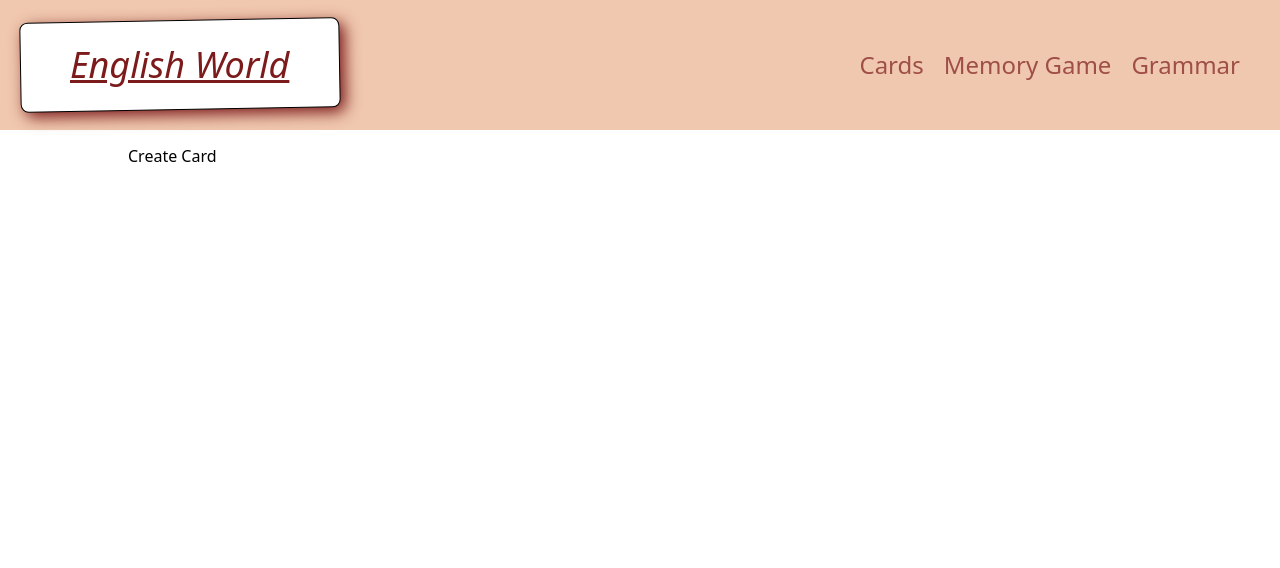
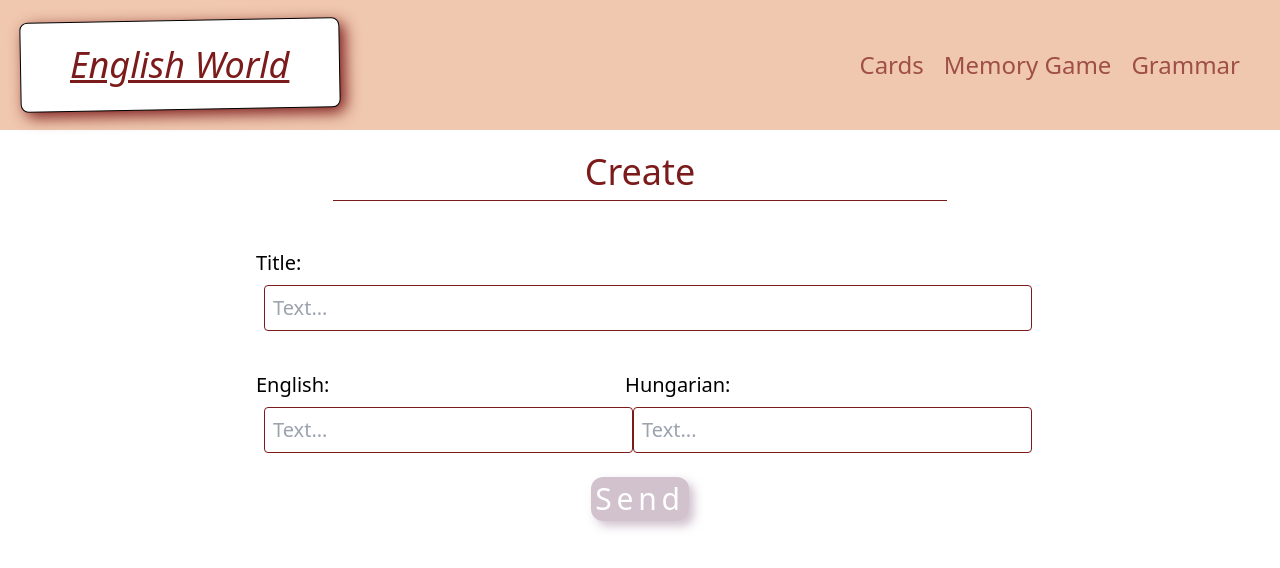
Before and after one commit to balazs21mate/English_world, a React (Create React App) app in the folder english_world_ui/: page /create in a window 1280 px wide. Shown: the top 568 px of the page. Built offline with nearby package versions, Linux system fonts and the light colour scheme; no server answers.

Commit message:
create PagesTitles.js and Form.js

```diff
--- a/english_world_ui/src/components/Navbar.js
+++ b/english_world_ui/src/components/Navbar.js
@@ -17,7 +17,7 @@ function Navbar(props){
 
     return(
         <div className="w-screen fixed top-0 z-10 p-5 flex flex-col text-secondary_color bg-primary">
-            <div className="flex justify-between ">
+            <div className="flex justify-between">
                 <Link to="/" className='w-[10rem] md:w-[15rem] lg:w-80'><div className={`text-lg md:text-4xl shadow-card flex justify-center items-center text-secondary_color w-full italic h-full bg-white lg:p-2 border-solid border underline decoration-black-solid border-black decoration-solid rounded-lg mb-8 -rotate-1`}><div className='rotate-1'>English World</div></div></Link>
                 <div className="hidden md:flex items-center text-2xl">
                     <Link to="/" className="mr-5 text-nav_menu hover:text-nav_menu_hover transition-colors" href="/">Cards</Link>
--- /dev/null
+++ b/english_world_ui/src/components/pages/PagesTitle.js
@@ -0,0 +1,12 @@
+import React from 'react'
+
+function PagesTitle({title}){
+    return(
+        <div className='w-full flex flex-col mt-2 items-center'>
+            <h1 className='text-4xl font-light mb-2 text-secondary_color'>{title}</h1>
+            <hr className='w-[80%] mb-12 border-b-solid border-secondary_color'></hr>
+        </div>
+    )
+}
+
+export default PagesTitle
--- a/english_world_ui/src/components/pages/cards/Cards.js
+++ b/english_world_ui/src/components/pages/cards/Cards.js
@@ -4,6 +4,7 @@ import SearchBar from './SearchBar';
 
 import {FetchContext} from '../../context/Fetch';
 import { Link } from 'react-router-dom';
+import PagesTitle from '../PagesTitle';
 
 function Cards(){
     const {wordsList} = useContext(FetchContext);
@@ -16,8 +17,7 @@ function Cards(){
     return(
         <div className="flex flex-col items-center">
           <Link to='/create' className="text-sm self-end mr-8 text-secondary_color border-b border-secondary_color">Create new cards</Link>
-          <h1 className='text-4xl font-light my-2 text-secondary_color'>Study Cards</h1>
-          <hr className='w-[60%] mb-2 border-b-solid border-secondary_color'></hr>
+          <PagesTitle title='Study Cards'/>
           <div className='w-full lg:w-[80%] flex flex-col lg:flex-row justify-around items-center lg:items-start'>
               <SearchBar set_card_item={setCardItem}/>
               <Card title={cardItem?.title} list={cardItem?.list}/>
--- a/english_world_ui/src/components/pages/create_cards/CreateCard.js
+++ b/english_world_ui/src/components/pages/create_cards/CreateCard.js
@@ -1,8 +1,13 @@
 import React from "react";
+import PagesTitle from '../PagesTitle';
+import Form from "./Form";
 
 function CreateCard() {
     return (
-        <div className="mx-auto w-[80%]">Create Card</div>
+        <div className="flex flex-col mx-auto w-[80%] lg:w-[60%]">
+            <PagesTitle title='Create'/>
+            <Form/>
+        </div>
     );
 }
 
--- /dev/null
+++ b/english_world_ui/src/components/pages/create_cards/Form.js
@@ -0,0 +1,54 @@
+import React, {useEffect, useState} from "react";
+
+function Form() {
+    const [title, setTitle] = useState('');
+    const [english, setEnglish] = useState('');
+    const [hungarian, setHungarian] = useState('');
+    const [createList, setCreateList] = useState([])
+
+    useEffect(()=>{
+        JSON.parse(localStorage.getItem('Items'))&&setCreateList(JSON.parse(localStorage.getItem('Items')));
+    }, [])
+
+    useEffect(()=>{
+        createList.length !== 0&&localStorage.setItem('Items', JSON.stringify(createList));
+    }, [createList])
+
+    const set_title = (event) => {
+        setTitle(event.target.value);
+    }
+    const set_english = (event) => {
+        setEnglish(event.target.value);
+    }
+    const set_hungarian = (event) => {
+        setHungarian(event.target.value);
+    }
+
+    const create_local_storage = () =>{
+        let Item = {
+            list: [{english: english,hungarian: hungarian}],
+            title: title
+        }
+
+        setCreateList(list =>[...list, Item]);
+    }
+
+    return (
+        <div className="flex flex-col">
+            <label className="text-xl">Title:
+                <input type='text' className="w-full ml-2 mt-2 border border-secondary_color rounded p-2" placeholder="Text..." onChange={set_title} value={title}/>
+            </label>
+            <div className="flex justify-around mt-10">
+                <label className="text-xl">English:
+                    <input type='text' className="w-full ml-2 mt-2 border border-secondary_color rounded p-2" placeholder="Text..." onChange={set_english} value={english}/>
+                </label>
+                <label className="text-xl">Hungarian:
+                    <input type='text' className="w-full ml-2 mt-2 border border-secondary_color rounded p-2" placeholder="Text..." onChange={set_hungarian} value={hungarian}/>
+                </label>
+            </div>
+            <button className="text-center max-w-[25rem] mt-6 mx-auto p-1 text-3xl bg-button text-white border-none rounded-xl shadow-button cursor-pointer outline-none mb-8 tracking-[0.3rem]" onClick={create_local_storage}>Send</button>
+        </div>
+    );
+}
+
+export default Form;
--- a/english_world_ui/src/components/pages/grammar/Grammar.js
+++ b/english_world_ui/src/components/pages/grammar/Grammar.js
@@ -1,10 +1,10 @@
 import React from 'react'
+import PagesTitle from '../PagesTitle'
 
 function Grammar(){
     return(
         <div className="flex flex-col items-center">
-          <h1 className='text-4xl font-light mb-2 text-secondary_color'>Grammar</h1>
-          <hr className='w-[60%] mb-12 border-b-solid border-secondary_color'></hr>
+          <PagesTitle title="Grammar"/>
         </div>
     )
 }
--- a/english_world_ui/src/components/pages/memory-cards/MemoryGame.js
+++ b/english_world_ui/src/components/pages/memory-cards/MemoryGame.js
@@ -1,11 +1,11 @@
-import React from 'react'
-import MemoryCard from './MemoryCard'
+import React from 'react';
+import PagesTitle from '../PagesTitle';
+import MemoryCard from './MemoryCard';
 
 function MemoryGame(){
     return(
         <div className="flex flex-col items-center text-secondary_color mb-6">
-            <h1 className='text-4xl font-light mb-2'>Memory Game</h1>
-            <hr className='w-[60%] mb-12 border-b-solid border-secondary_color'></hr>
+            <PagesTitle title='Memory Game'/>
             <MemoryCard/>
             <MemoryCard/>
             <MemoryCard/>
```
